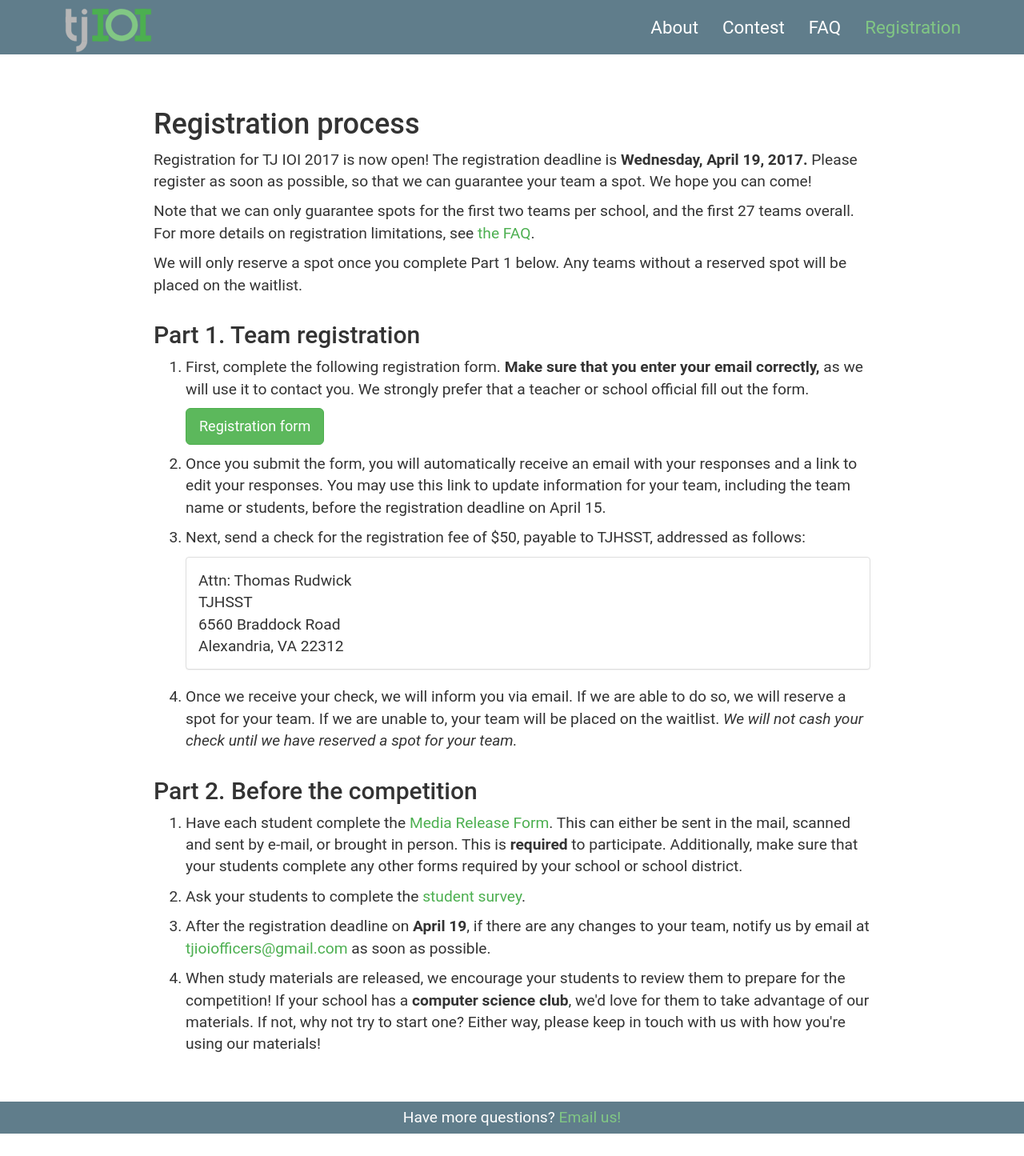
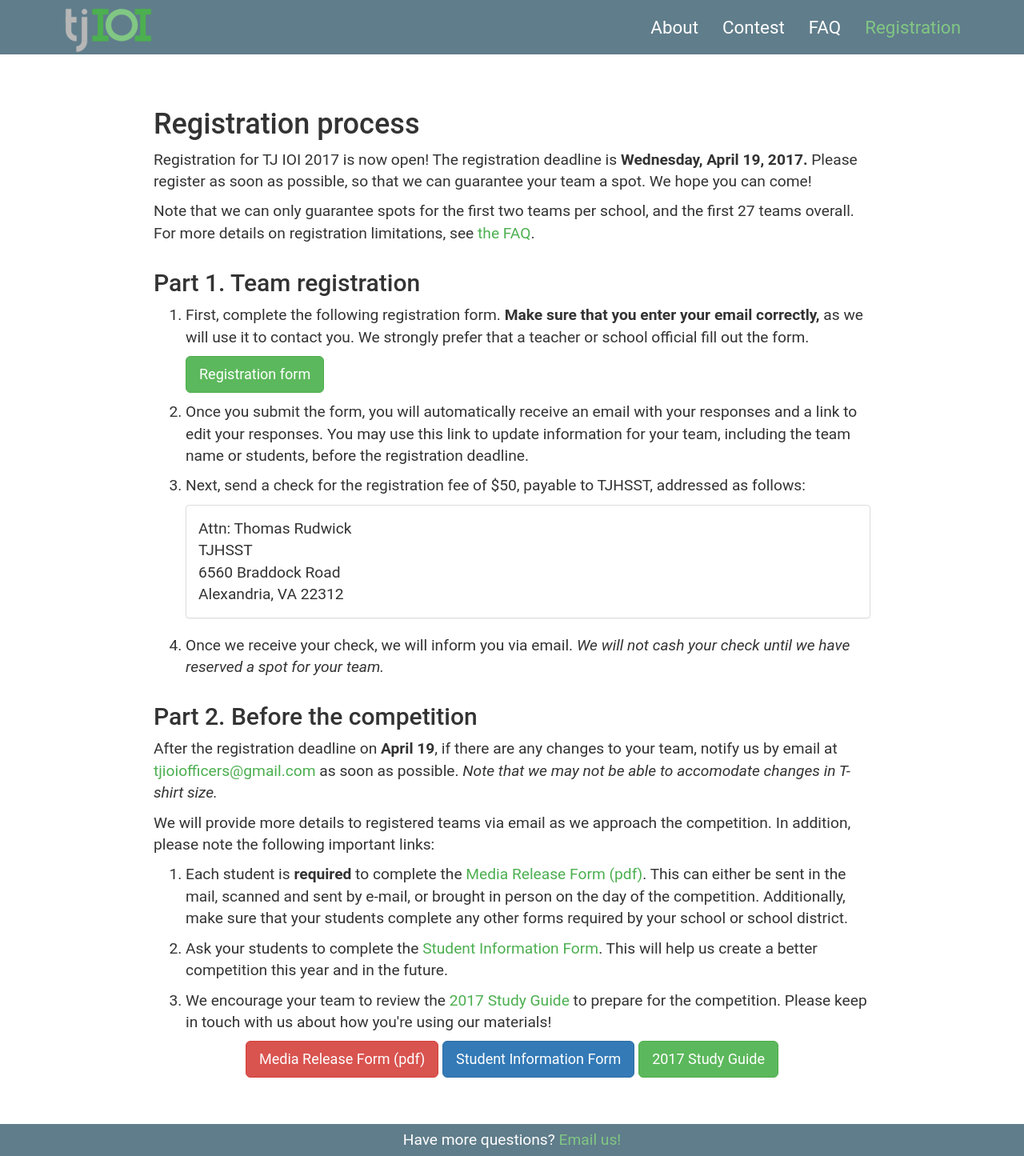
Before and after one commit to codeAligned/tjioi, a Jekyll site: the page built from registration.md, in a window 1280 px wide. Shown: the whole page at 80% size. Built offline with Jekyll 4.4.1, drawn with Linux system fonts in a browser that asks for light colours; before the commit the page ends 1417 px from its top, so only the background shows below that.

Commit message:
update registration info

```diff
--- a/registration.md
+++ b/registration.md
@@ -12,9 +12,6 @@ Please register as soon as possible, so that we can guarantee your team a spot.
 Note that we can only guarantee spots for the first two teams per school, and the first 27 teams overall.
 For more details on registration limitations, see [the FAQ]({{ '/faq' | relative_url }}).
 
-We will only reserve a spot once you complete Part 1 below. Any teams without a reserved spot will be
-placed on the waitlist.
-
 
 ## Part 1. Team registration
 
@@ -25,7 +22,7 @@ placed on the waitlist.
         href="https://goo.gl/forms/A98asfYD1NKyzw642">Registration form</a></p>
 2.  <p>Once you submit the form, you will automatically receive an email with your responses
     and a link to edit your responses. You may use this link to update information for your team, including
-    the team name or students, before the registration deadline on April 15.</p>
+    the team name or students, before the registration deadline.</p>
 3.  <p>Next, send a check for the registration fee of $50, payable to TJHSST, addressed as follows:</p>
     <div class="panel panel-default">
         <div class="panel-body">
@@ -35,21 +32,38 @@ placed on the waitlist.
             Alexandria, VA 22312
         </div>
     </div>
-4.  <p>Once we receive your check, we will inform you via email. If we are able to do so, we will reserve a
-    spot for your team. If we are unable to, your team will be placed on the waitlist.
+4.  <p>Once we receive your check, we will inform you via email.
     <em>We will not cash your check until we have reserved a spot for your team.</em></p>
 
 
 ## Part 2. Before the competition
 
-1.  <p>Have each student complete the <a href="{{ '/materials/2017/MediaReleaseForm.pdf' | relative_url }}">Media Release Form</a>.
-    This can either be sent in the mail, scanned and sent by e-mail, or brought in person.
-    This is <strong>required</strong> to participate.
+<p>
+    After the registration deadline on <strong>April 19</strong>, if there are any changes to your team,
+    notify us by email at <a href="mailto:tjioiofficers@gmail.com">tjioiofficers@gmail.com</a> as soon as possible.
+    <em>Note that we may not be able to accomodate changes in T-shirt size.</em>
+</p>
+<p>
+    We will provide more details to registered teams via email as we approach the competition. In addition, please
+    note the following important links:
+</p>
+
+1.  <p>Each student is <strong>required</strong> to complete the
+    <a href="{{ '/materials/2017/MediaReleaseForm.pdf' | relative_url }}">Media Release Form (pdf)</a>.
+    This can either be sent in the mail, scanned and sent by e-mail, or brought in person on the day of the competition.
     Additionally, make sure that your students complete any other forms required by your school or school district.</p>
-2.  <p>Ask your students to complete the <a href="https://goo.gl/forms/w4xfLgAwYoCmcQEL2">student survey</a>.</p>
-3.  <p>After the registration deadline on <strong>April 19</strong>, if there are any changes to your team,
-    notify us by email at <a href="mailto:tjioiofficers@gmail.com">tjioiofficers@gmail.com</a> as soon as possible.</p>
-4.  <p>When study materials are released, we encourage your students to review them to prepare for
-    the competition! If your school has a <strong>computer science club</strong>, we'd love for them to
-    take advantage of our materials. If not, why not try to start one? Either way, please keep in touch
-    with us with how you're using our materials!</p>
+2.  <p>Ask your students to complete the
+    <a href="https://goo.gl/forms/w4xfLgAwYoCmcQEL2">Student Information Form</a>.
+    This will help us create a better competition this year and in the future.</p>
+3.  <p>We encourage your team to review the
+    <a href="{{ '/materials/2017/StudyGuide.pdf' | relative_url }}">2017 Study Guide</a>
+    to prepare for the competition. Please keep in touch with us about how you're using our materials!</p>
+
+<p class="text-center">
+    <a class="btn btn-danger btn-lg" style="color: white" target="_blank"
+        href="{{ '/materials/2017/MediaReleaseForm.pdf' | relative_url }}">Media Release Form (pdf)</a>
+    <a class="btn btn-primary btn-lg" style="color: white" target="_blank"
+        href="https://goo.gl/forms/w4xfLgAwYoCmcQEL2">Student Information Form</a>
+    <a class="btn btn-success btn-lg" style="color: white" target="_blank"
+        href="{{ '/materials/2017/StudyGuide.pdf' | relative_url }}">2017 Study Guide</a>
+</p>
```
